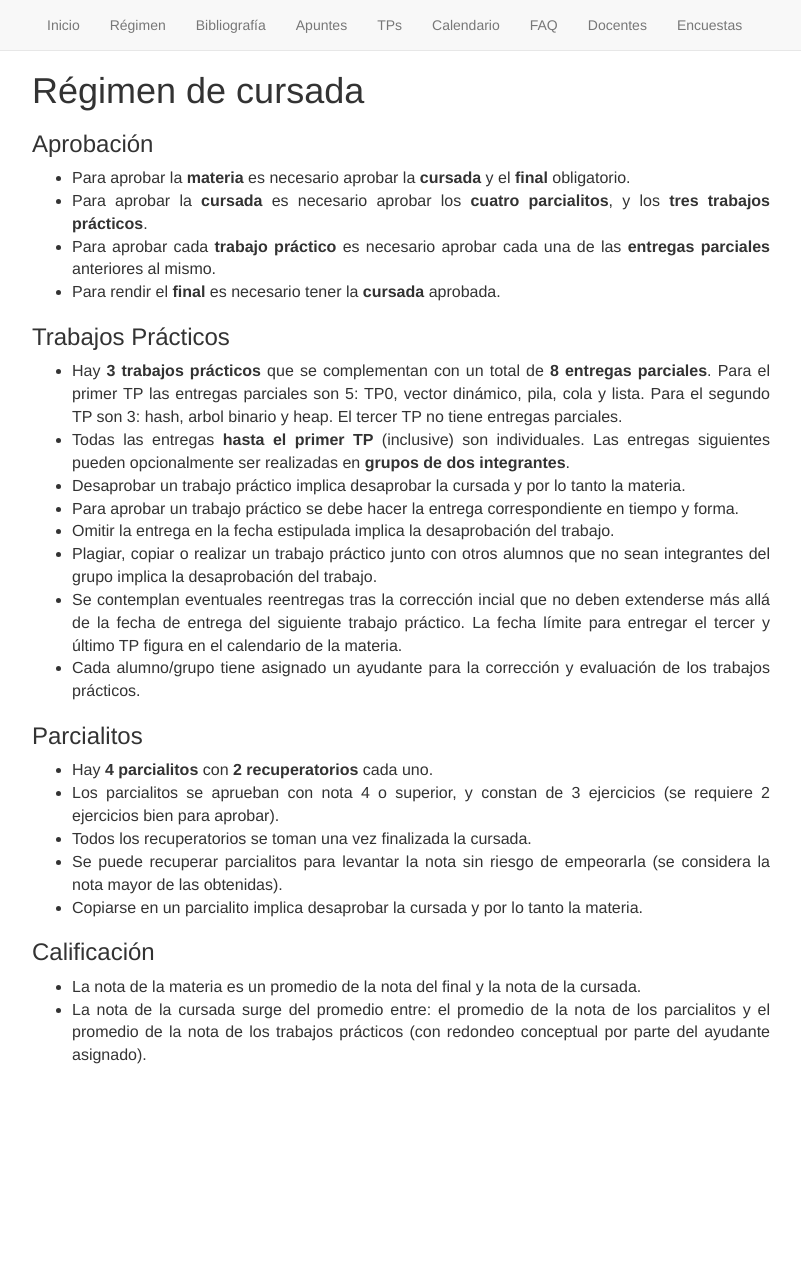
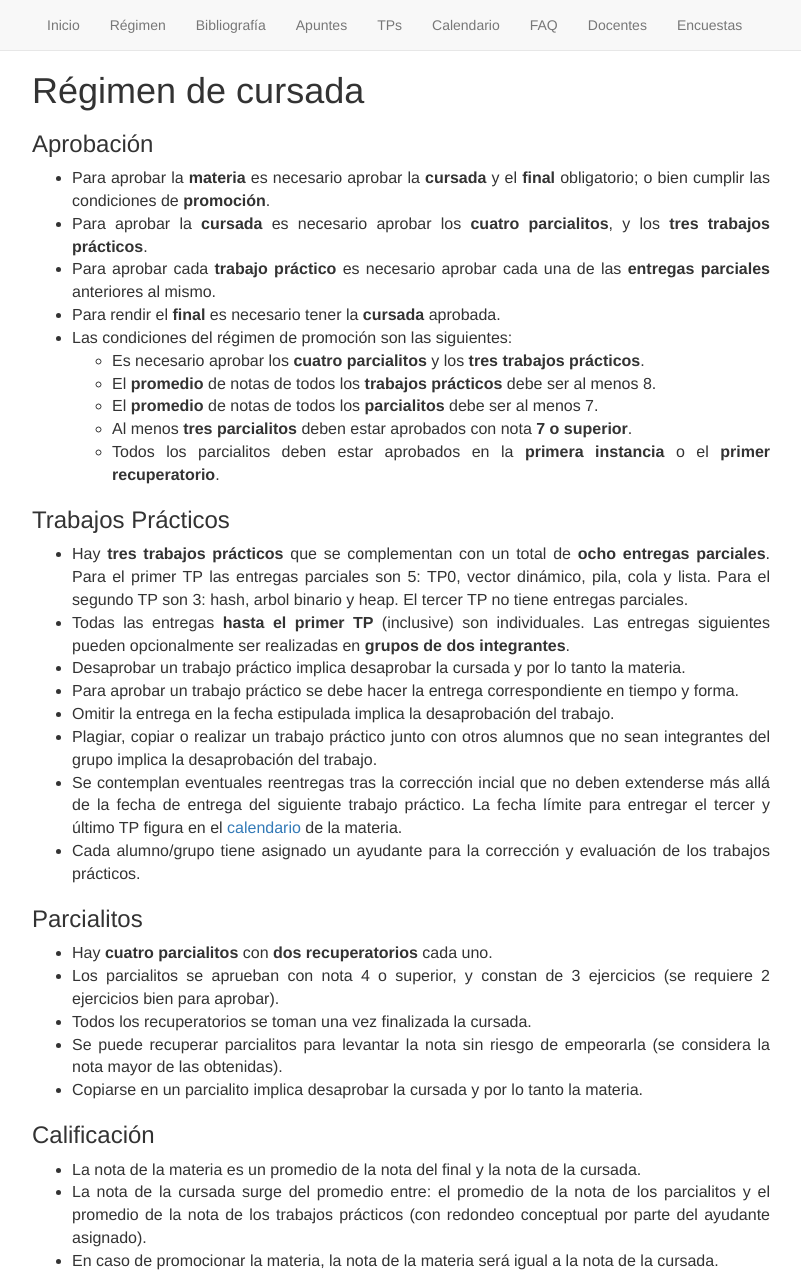
Before and after one commit to algoritmos-rw/algoritmos, a Jekyll site: the page built from docs/static/01_regimen.md, in a window 1280 px wide. Shown: the whole page, without its empty margins (239-1040 px from the left). Built offline with Jekyll 4.4.1, drawn with Linux system fonts in a browser that asks for light colours; before the commit the page ends 1077 px from its top, so only the background shows below that.

Commit message:
Régimen de promoción.

```diff
--- a/docs/static/01_regimen.md
+++ b/docs/static/01_regimen.md
@@ -9,28 +9,34 @@ Régimen de cursada
 
 ### Aprobación
 
-* Para aprobar la **materia** es necesario aprobar la **cursada** y el **final** obligatorio.
+* Para aprobar la **materia** es necesario aprobar la **cursada** y el **final** obligatorio; o bien cumplir las condiciones de **promoción**.
 * Para aprobar la **cursada** es necesario aprobar los **cuatro parcialitos**, y los **tres trabajos prácticos**.
 * Para aprobar cada **trabajo práctico** es necesario aprobar cada una de las **entregas parciales** anteriores al mismo.
 * Para rendir el **final** es necesario tener la **cursada** aprobada.
+* Las condiciones del régimen de promoción son las siguientes:
+  - Es necesario aprobar los **cuatro parcialitos** y los **tres trabajos prácticos**.
+  - El **promedio** de notas de todos los **trabajos prácticos** debe ser al menos 8.
+  - El **promedio** de notas de todos los **parcialitos** debe ser al menos 7.
+  - Al menos **tres parcialitos** deben estar aprobados con nota **7 o superior**.
+  - Todos los parcialitos deben estar aprobados en la **primera instancia** o el **primer recuperatorio**.
 
 
 ### Trabajos Prácticos
 
-* Hay **3 trabajos prácticos** que se complementan con un total de **8 entregas parciales**.
+* Hay **tres trabajos prácticos** que se complementan con un total de **ocho entregas parciales**.
   Para el primer TP las entregas parciales son 5: TP0, vector dinámico, pila, cola y lista. Para el segundo TP son 3: hash, arbol binario y heap. El tercer TP no tiene entregas parciales.
 * Todas las entregas **hasta el primer TP** (inclusive) son individuales. Las entregas siguientes pueden opcionalmente ser realizadas en **grupos de dos integrantes**.
 * Desaprobar un trabajo práctico implica desaprobar la cursada y por lo tanto la materia.
 * Para aprobar un trabajo práctico se debe hacer la entrega correspondiente en tiempo y forma.
 * Omitir la entrega en la fecha estipulada implica la desaprobación del trabajo.
 * Plagiar, copiar o realizar un trabajo práctico junto con otros alumnos que no sean integrantes del grupo implica la desaprobación del trabajo.
-* Se contemplan eventuales reentregas tras la corrección incial que no deben extenderse más allá de la fecha de entrega del siguiente trabajo práctico. La fecha límite para entregar el tercer y último TP figura en el calendario de la materia.
+* Se contemplan eventuales reentregas tras la corrección incial que no deben extenderse más allá de la fecha de entrega del siguiente trabajo práctico. La fecha límite para entregar el tercer y último TP figura en el [calendario]({{ 'calendario' | relative_url }}) de la materia.
 * Cada alumno/grupo tiene asignado un ayudante para la corrección y evaluación de los trabajos prácticos.
 
 
 ### Parcialitos
 
-* Hay **4 parcialitos** con **2 recuperatorios** cada uno.
+* Hay **cuatro parcialitos** con **dos recuperatorios** cada uno.
 * Los parcialitos se aprueban con nota 4 o superior, y constan de 3 ejercicios (se requiere 2 ejercicios bien para aprobar).
 * Todos los recuperatorios se toman una vez finalizada la cursada.
 * Se puede recuperar parcialitos para levantar la nota sin riesgo de empeorarla (se considera la nota mayor de las obtenidas).
@@ -40,3 +46,4 @@ Régimen de cursada
 
 * La nota de la materia es un promedio de la nota del final y la nota de la cursada.
 * La nota de la cursada surge del promedio entre: el promedio de la nota de los parcialitos y el promedio de la nota de los trabajos prácticos (con redondeo conceptual por parte del ayudante asignado).
+* En caso de promocionar la materia, la nota de la materia será igual a la nota de la cursada.
```
